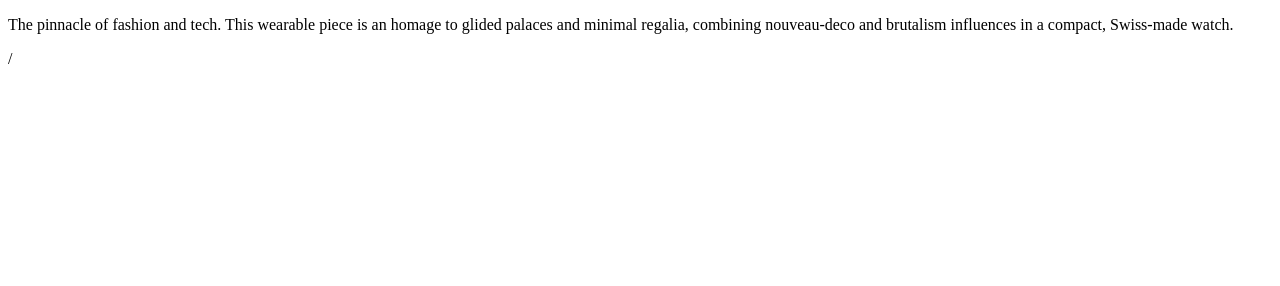
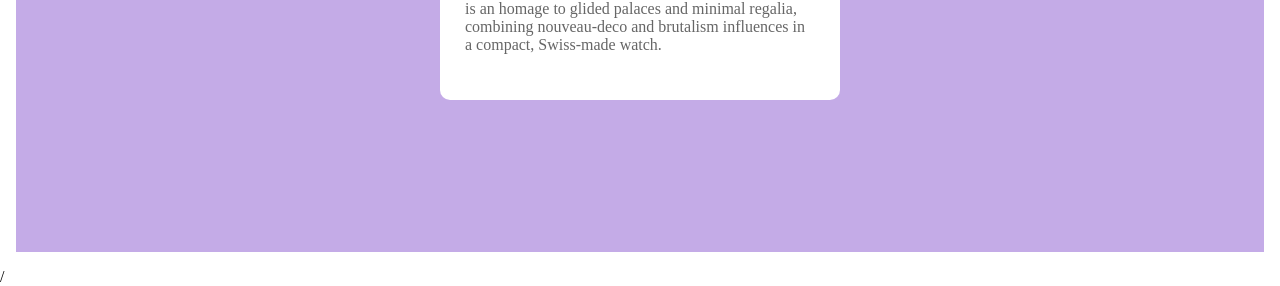
Before and after one commit to rhoseck/Alt-css-Assignment, a plain HTML site: page CSS3/three.html in a window 1280 px wide. Shown: the part 532-818 px from the top of the page. Drawn offline with Linux system fonts and the light colour scheme.

Commit message:
complete...

```diff
--- a/CSS3/three.css
+++ b/CSS3/three.css
@@ -51,6 +51,6 @@
     }
     p {
       padding: 20px 0;
-      font-weight: 600;
+      color: #666;
     }
   }
--- a/CSS3/three.html
+++ b/CSS3/three.html
@@ -10,7 +10,7 @@
       href="https://fonts.googleapis.com/css2?family=Libre+Baskerville:ital,wght@0,400;0,700;1,400&display=swap"
       rel="stylesheet"
     />
-    <link rel="stylesheet" href="test.css" />
+    <link rel="stylesheet" href="three.css" />
   </head>
   <body>
     <div class="main">
```
